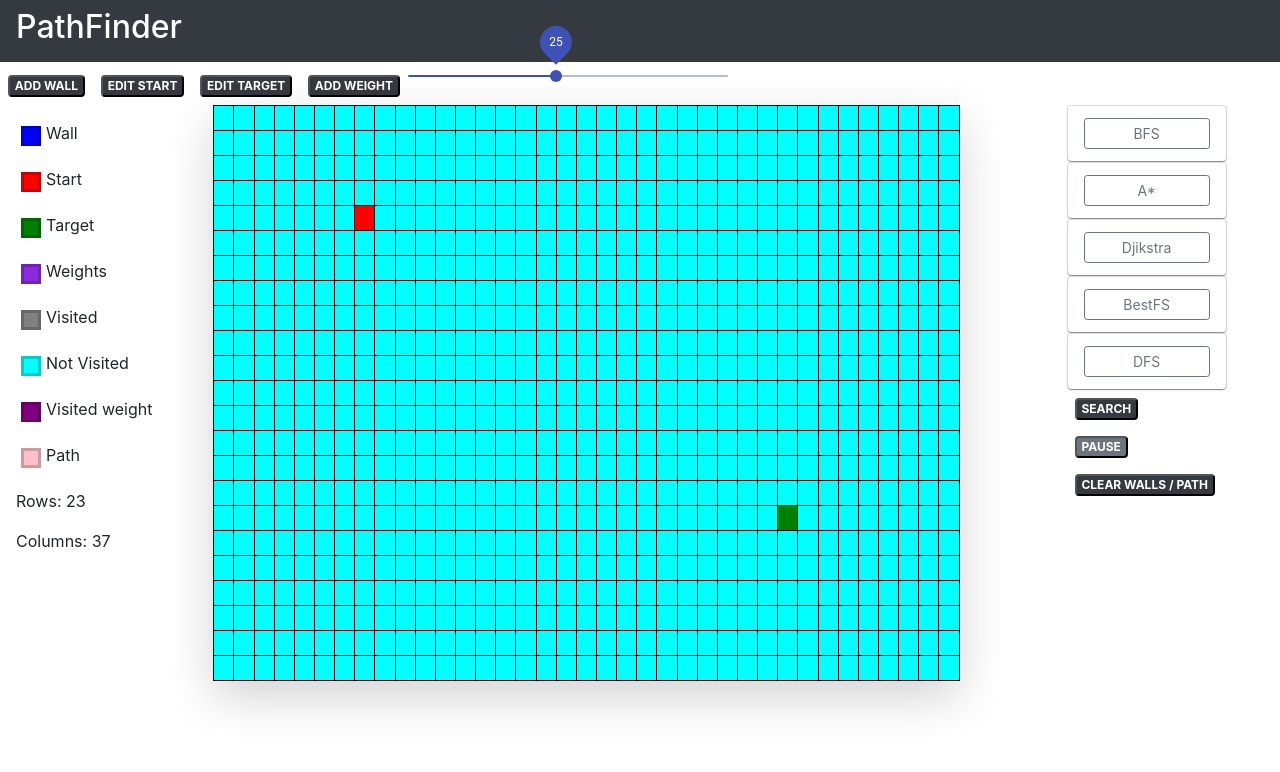
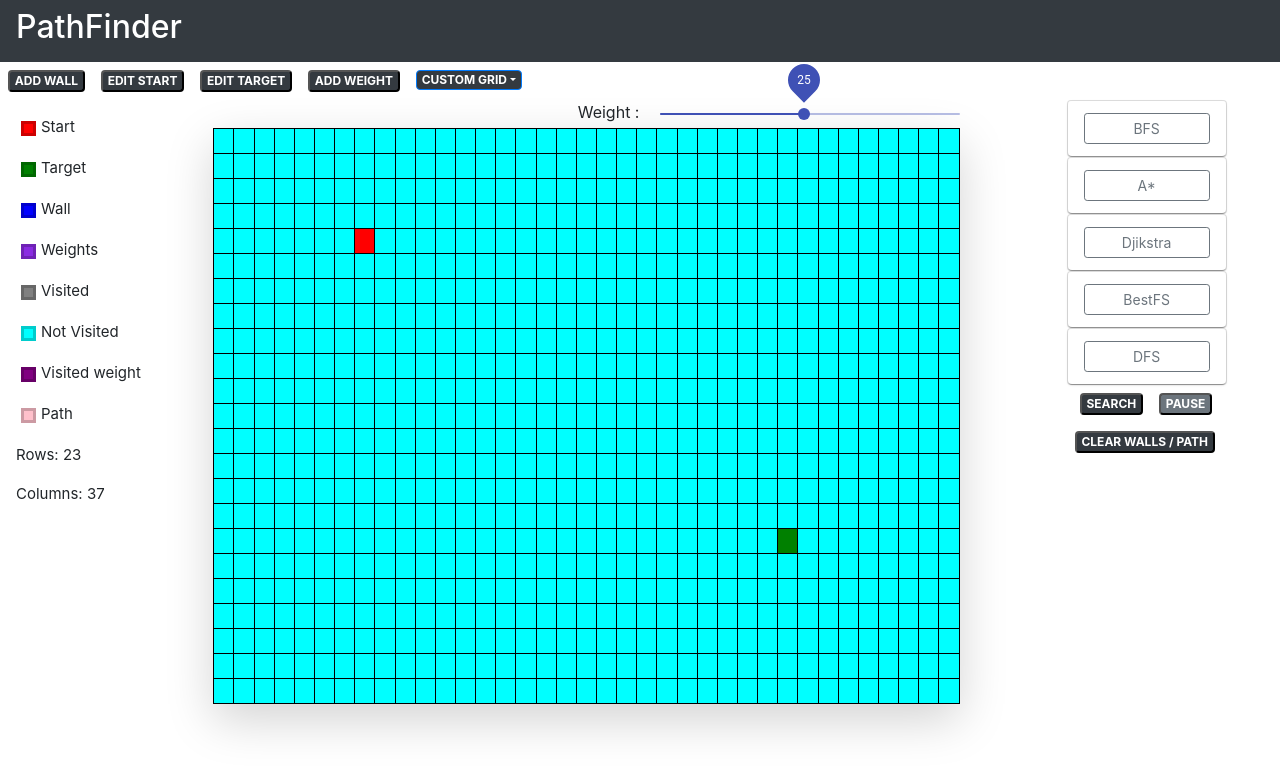
Before and after one commit to NiharikaVadlamudi/Path-Finding-Microsoft-Project-Team-Phoenix-, a React (Create React App) app: page / in a window 1280 px wide. Shown: the top 772 px of the page. Built offline with nearby package versions, Linux system fonts and the light colour scheme.

Commit message:
made custom grids, fixed UI in some places

```diff
--- a/src/components/Accordion.jsx
+++ b/src/components/Accordion.jsx
@@ -135,7 +135,7 @@ class AccordionElement extends Component {
                 </Grid>
                 <Grid item style={{ color:  '#7c7a79', fontSize: '13px',}}>On</Grid>
                 </Grid>
-                <hr/>
+
                 </div>
     }
     return (
--- a/src/components/Agent.jsx
+++ b/src/components/Agent.jsx
@@ -220,7 +220,7 @@ class Agent extends Component {
                 if(path.length == 0)
                 {
                   this.setState({ showAnalysis:true})
-                  let analysis = <ul className="list-group list-group-flush">
+                  let analysis = <ul className="list-group list-group-flush listBox">
                   <li className="list-group-item">Time: {this.state.timer} ms</li>
                   <li className="list-group-item">Cost: {this.state.pathCost}</li>
                   <li className="list-group-item">Search Space: {this.state.searchSize}</li>
@@ -313,7 +313,7 @@ class Agent extends Component {
         )}
 
 
-      <Modal aria-labelledby="contained-modal-title-vcenter" style={{opacity: 1}} centered show={this.state.showAnalysis} onHide={this.handleShowAnalysis}>
+    {/*  <Modal aria-labelledby="contained-modal-title-vcenter" style={{opacity: 1}} centered show={this.state.showAnalysis} onHide={this.handleShowAnalysis}>
         <Modal.Header closeButton>
           <Modal.Title>Algorithm Analysis</Modal.Title>
         </Modal.Header>
@@ -323,17 +323,18 @@ class Agent extends Component {
         <li className="list-group-item">Time: {this.state.timer} ms</li>
         <li className="list-group-item">Cost: {this.state.pathCost}</li>
         <li className="list-group-item">Search Space: {this.state.searchSize}</li>
-        {/* <li className="list-group-item">Normal node cost: </li>
-        <li className="list-group-item">Weighted node cost: </li> */}
+        <li className="list-group-item">Normal node cost: </li>
+        <li className="list-group-item">Weighted node cost: </li>
         </ul>
 
         </Modal.Body>
 
-      </Modal>
+      </Modal>*/}
 
-
+      <div className="row" style={{ paddingLeft:20 , paddingRight: 0 }}>
       {searchOverlay}
       {pauseOverlay}
+      </div>
       {clearBoardOverlay}
 
 
--- a/src/components/Grid.jsx
+++ b/src/components/Grid.jsx
@@ -5,6 +5,8 @@ import Agent from "./Agent.jsx"
 import Row from 'react-bootstrap/Row'
 import Container from 'react-bootstrap/Container'
 import Col from 'react-bootstrap/Col'
+import DropdownButton from 'react-bootstrap/DropdownButton'
+import Dropdown from 'react-bootstrap/Dropdown'
 import Modal from 'react-bootstrap/Modal';
 import ModalDialog from 'react-bootstrap/ModalDialog';
 import ModalHeader from 'react-bootstrap/ModalHeader';
@@ -116,6 +118,7 @@ class Grid extends Component {
         {
           temp = <td
             id={`${r}, ${c}`}
+
             className={this.getTdClassName(status[r][c])}
             onMouseOver={() => { return this.props.isMouseDown ? this.handleCellClick(r, c) : false }}
             onMouseDown={() => { this.handleCellClick(r, c) }}
@@ -359,6 +362,105 @@ class Grid extends Component {
     console.log(v)
   }
 
+  drawRandomBoard = () =>
+  {
+    const clone = JSON.parse(JSON.stringify(this.state.status));
+    const clone2 = JSON.parse(JSON.stringify(this.state.weight));
+    // const clone = JSON.parse(JSON.stringify(this.state.status));
+    for (let i = 0; i < this.state.rows; i++) {
+      for (let j = 0; j < this.state.cols; j++) {
+        if (clone[i][j] !== glob.startId && clone[i][j] !== glob.targetId && clone[i][j] !== glob.emptyId)
+          clone[i][j] = glob.emptyId;
+      }
+    }
+    for (let i = 0; i < this.state.rows; i++) {
+      for (let j = 0; j < this.state.cols; j++) {
+        if (clone[i][j] !== glob.startId && clone[i][j] !== glob.targetId && clone[i][j] === glob.emptyId)
+        {
+          if(Math.random() < 0.3 )
+          {
+            if(Math.random() < 0.5)
+            clone[i][j] = glob.wallId;
+            else {
+              clone[i][j] = glob.weightId;
+              clone2[i][j] = Math.floor(Math.random() * Math.floor(48)) + 2
+            }
+          }
+        }
+      }
+    }
+    this.setState({ status: clone, weight:clone2 });
+  }
+
+
+
+  drawContourBoard = (c) =>
+  {
+    const clone = JSON.parse(JSON.stringify(this.state.status));
+    const clone2 = JSON.parse(JSON.stringify(this.state.weight));
+    // const clone = JSON.parse(JSON.stringify(this.state.status));
+    for (let i = 0; i < this.state.rows; i++) {
+      for (let j = 0; j < this.state.cols; j++) {
+        if (clone[i][j] !== glob.startId && clone[i][j] !== glob.targetId && clone[i][j] !== glob.emptyId)
+          clone[i][j] = glob.emptyId;
+      }
+    }
+
+    let x=undefined;
+    let y=undefined;
+    if(!c)
+    {
+      x=this.state.startLoc[0]
+      y=this.state.startLoc[1]
+    }
+    else {
+      x=this.state.targetLoc[0]
+      y=this.state.targetLoc[1]
+    }
+
+    for (let i = 0; i < this.state.rows; i++) {
+      for (let j = 0; j < this.state.cols; j++) {
+        if (clone[i][j] !== glob.startId && clone[i][j] !== glob.targetId && clone[i][j] === glob.emptyId)
+        {
+          if(Math.abs(x-i) > Math.abs(j-y))
+          {
+            if(Math.abs(50 - Math.abs(x-i))%2 === 0)
+            {
+              clone2[i][j] = Math.abs(50 - Math.abs(x-i))
+              clone[i][j] = glob.weightId
+            }
+
+          }
+          else
+          {
+            if(Math.abs(50 - Math.abs(y-j))%2 === 0)
+            {
+              clone2[i][j] =  Math.abs(50 - Math.abs(y-j))
+              clone[i][j] = glob.weightId
+            }
+          }
+        }
+      }
+    }
+
+    this.setState({ status: clone, weight:clone2 });
+
+
+  }
+
+  drawCustomGrid = (e) => {
+    if(this.state.drawAllowed)
+    {
+      switch(e){
+        case "1": this.drawRandomBoard(); break;
+        case "2": this.drawContourBoard(0); break;
+        case "3": this.drawContourBoard(1); break;
+        default : break;
+      }
+
+    }
+  }
+
   render() {
     // console.log("grid", this.state.drawAllowed)
 
@@ -371,71 +473,91 @@ class Grid extends Component {
     return (
 
       <React.Fragment>
-        <span>
+        <span >
+        <div className="row" style={{ paddingLeft: 15, paddingRight: 0 }}>
+
+
           {this.state.drawButtons.map(
             el => <Button key={el.id} el={el} onSelectOption={this.handleSelectDrawMode} />
           )}
-          <Slider style={{width: 300,  paddingLeft: 10}}
-             defaultValue={25}
-             disabled={!this.state.drawAllowed}
-             step={1}
-             min={this.state.minWeight}
-             max={this.state.maxWeight}
-             valueLabelDisplay="on"
-             onChange={this.handleWeightChange}
-          />
+
+          <Dropdown>
+            <Dropdown.Toggle className="badge m-2 badge-dark" id="dropdown-basic">
+              CUSTOM GRID
+            </Dropdown.Toggle>
+
+            <Dropdown.Menu >
+              <Dropdown.Item eventKey="1" onSelect={this.drawCustomGrid}>Random</Dropdown.Item>
+              <Dropdown.Item eventKey="2" onSelect={this.drawCustomGrid}>Start centric contour</Dropdown.Item>
+              <Dropdown.Item eventKey="3" onSelect={this.drawCustomGrid}>Target centric contour</Dropdown.Item>
+            </Dropdown.Menu>
+          </Dropdown>
+        </div>
         </span>
+
 
         <Container fluid style={{ paddingLeft: 0, paddingRight: 0 }}>
           <Row noGutters className="justify-content-md-left">
             <Col xs={{ span: 4, offset: 0 }} md={{ span: 2, offset: 0 }}>
               <div className="d-flex flex-column flex-wrap m-2" style={{ width: '100%' }}>
                 <div className="d-flex p-2">
-                  <div className="legend wall"></div>
-                  <div> Wall</div>
-                </div>
-                <div className="d-flex p-2">
                   <div className="legend start"></div>
-                  <div>Start</div>
+                  <div className="legendLabel">Start</div>
                 </div>
                 <div className="d-flex p-2">
                   <div className="legend target">    </div>
-                  <div>Target</div>
+                  <div className="legendLabel">Target</div>
+                </div>
+                <div className="d-flex p-2">
+                <div className="legend wall"></div>
+                <div className="legendLabel"> Wall</div>
                 </div>
                 <div className="d-flex p-2">
                   <div className="legend weight"></div>
-                  <div>Weights</div>
+                  <div className="legendLabel">Weights</div>
                 </div>
                 <div className="d-flex p-2">
                   <div className="legend vis"></div>
-                  <div>Visited</div>
+                  <div className="legendLabel">Visited</div>
                 </div>
                 <div className="d-flex p-2">
                   <div className="legend empty"></div>
-                  <div>Not Visited</div>
+                  <div className="legendLabel">Not Visited</div>
                 </div>
                 <div className="d-flex p-2">
                   <div className="legend visWeight"></div>
-                  <div>Visited weight</div>
+                  <div className="legendLabel">Visited weight</div>
                 </div>
                 <div className="d-flex p-2">
                   <div className="legend path"></div>
-                  <div>Path</div>
+                  <div className="legendLabel">Path</div>
                 </div>
                 <div className="d-flex p-2">
                   <div></div>
-                  <div>Rows: {this.state.rows}</div>
+                  <div className="legendLabel">Rows: {this.state.rows}</div>
                 </div>
                 <div className="d-flex p-2">
                   <div></div>
-                  <div>Columns: {this.state.cols}</div>
+                  <div className="legendLabel">Columns: {this.state.cols}</div>
                 </div>
                 {analysis}
               </div>
 
             </Col>
             <Col xs={{ span: 10, offset: 1 }} md={{ span: 7, offset: 0 }}>
-              {this.getBoard()}
+              <div className="horAlign" style={{paddingLeft: 20}}>
+              Weight : &emsp;
+                <Slider className="vertAlign" style={{width: 300}}
+                   defaultValue={25}
+                   disabled={!this.state.drawAllowed}
+                   step={1}
+                   min={this.state.minWeight}
+                   max={this.state.maxWeight}
+                   valueLabelDisplay="on"
+                   onChange={this.handleWeightChange}
+                />
+                </div>
+                {this.getBoard()}
             </Col>
             <Col xs={{ span: 2, offset: 1 }} md={{ span: 2, offset: 1 }}>
               <Agent
--- a/src/index.css
+++ b/src/index.css
@@ -21,47 +21,48 @@ code {
   font-weight: bold;
 }
 
-td.wall{
+.wall{
   background-color: #0000ff;
   color: #0000ff;
 }
 
-td.empty{
+.empty{
   background-color: aqua;
   color: aqua;
 }
 
-td.start{
+.start{
   background-color: red;
   color: red;
 }
 
-td.target{
+.target{
   background-color: green;
   color: green;
 }
 
-td.weight{
+.weight{
   background-color: blueviolet;
   color: black;
+  border: 1px solid black;
 
 }
 
-td.vis{
+.vis{
   background-color: grey;
   color: grey;
 }
 
-td.visWeight{
+.visWeight{
   background-color: purple;
   color: black;
 }
 
-td.path{
+.path{
   background-color: pink;
   color: pink;
 }
-td.pathWeight{
+.pathWeight{
   background-color: hotpink;
   color: black;
 
@@ -69,40 +70,38 @@ td.pathWeight{
 
 div.legend {
   float: left;
-  width: 20px;
-  height: 20px;
+  width: 15px;
+  height: 15px;
   margin: 5px;
   border: 3px solid rgba(0, 0, 0, .2);
 }
 
-div.wall{
-  background-color: #0000ff;
+.row-div {
+  display: flex;
+justify-content: center;
 }
 
-div.empty{
-  background-color: aqua;
+.legendLabel {
+  font-size: 15px
 }
 
-div.start{
-  background-color: red;
+.vertAlign{
+  vertical-align: middle;
 }
 
-div.target{
-  background-color: green;
+.horAlign{
+  text-align:right;
 }
 
-div.weight{
-  background-color: blueviolet;
+.nobreak {
+  display: inline;
+  white-space: nowrap;
 }
 
-div.vis{
-  background-color: grey;
+.listBox{
+        display:inline-block;
+        /* border:1px solid #000; */
+        padding:10px;
+         width: 200px;
+        box-shadow: 0 4px 8px 0 rgba(0, 0, 0, 0.2), 0 6px 20px 0 rgba(0, 0, 0, 0.19);
 }
-
-div.visWeight{
-  background-color: purple;
-}
-
-div.path{
-  background-color: pink;
-}
```
